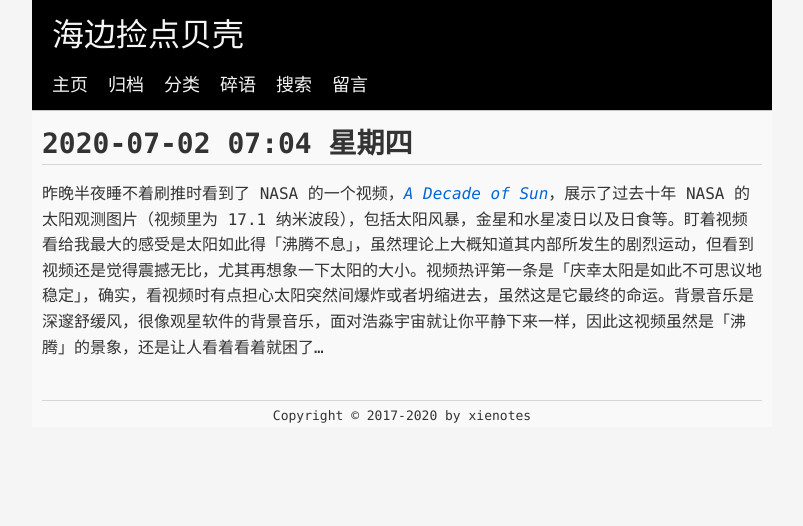
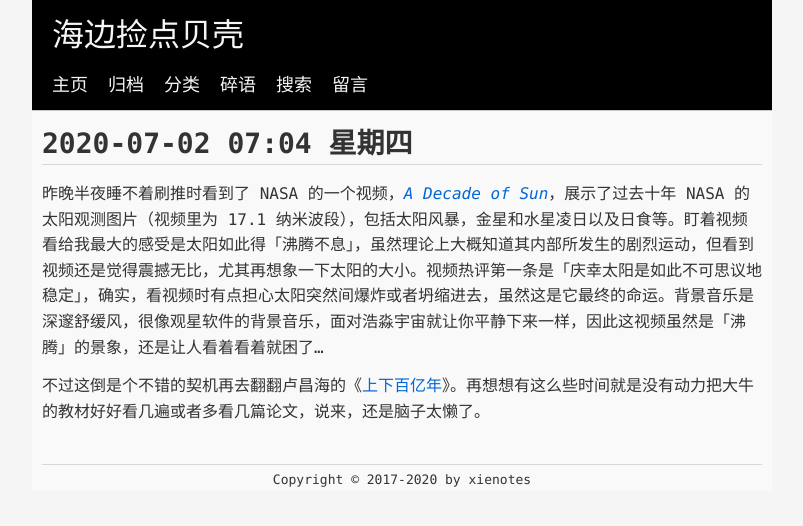
Before and after one commit to xienotes/xienotes.github.io, a Jekyll site: the page built from _posts/2020-07-01-83040.md, in a window 1280 px wide. Shown: the top 526 px of the page, without its empty margins (238-1041 px from the left). Built offline with Jekyll 4.4.1, drawn with Linux system fonts in a browser that asks for light colours.

Commit message:
minor update

```diff
--- a/_posts/2020-07-01-83040.md
+++ b/_posts/2020-07-01-83040.md
@@ -8,3 +8,5 @@ slug: '83040'
 category: social
 ---
 昨晚半夜睡不着刷推时看到了 NASA 的一个视频，[*A Decade of Sun*](https://youtu.be/l3QQQu7QLoM){:target=&quot;_blank&quot;}，展示了过去十年 NASA 的太阳观测图片（视频里为 17.1 纳米波段），包括太阳风暴，金星和水星凌日以及日食等。盯着视频看给我最大的感受是太阳如此得「沸腾不息」，虽然理论上大概知道其内部所发生的剧烈运动，但看到视频还是觉得震撼无比，尤其再想象一下太阳的大小。视频热评第一条是「庆幸太阳是如此不可思议地稳定」，确实，看视频时有点担心太阳突然间爆炸或者坍缩进去，虽然这是它最终的命运。背景音乐是深邃舒缓风，很像观星软件的背景音乐，面对浩淼宇宙就让你平静下来一样，因此这视频虽然是「沸腾」的景象，还是让人看着看着就困了…
+
+不过这倒是个不错的契机再去翻翻卢昌海的《[上下百亿年](https://www.changhai.org/articles/science/astronomy/sun/index.php){:target="_blank"}》。再想想有这么些时间就是没有动力把大牛的教材好好看几遍或者多看几篇论文，说来，还是脑子太懒了。
```
